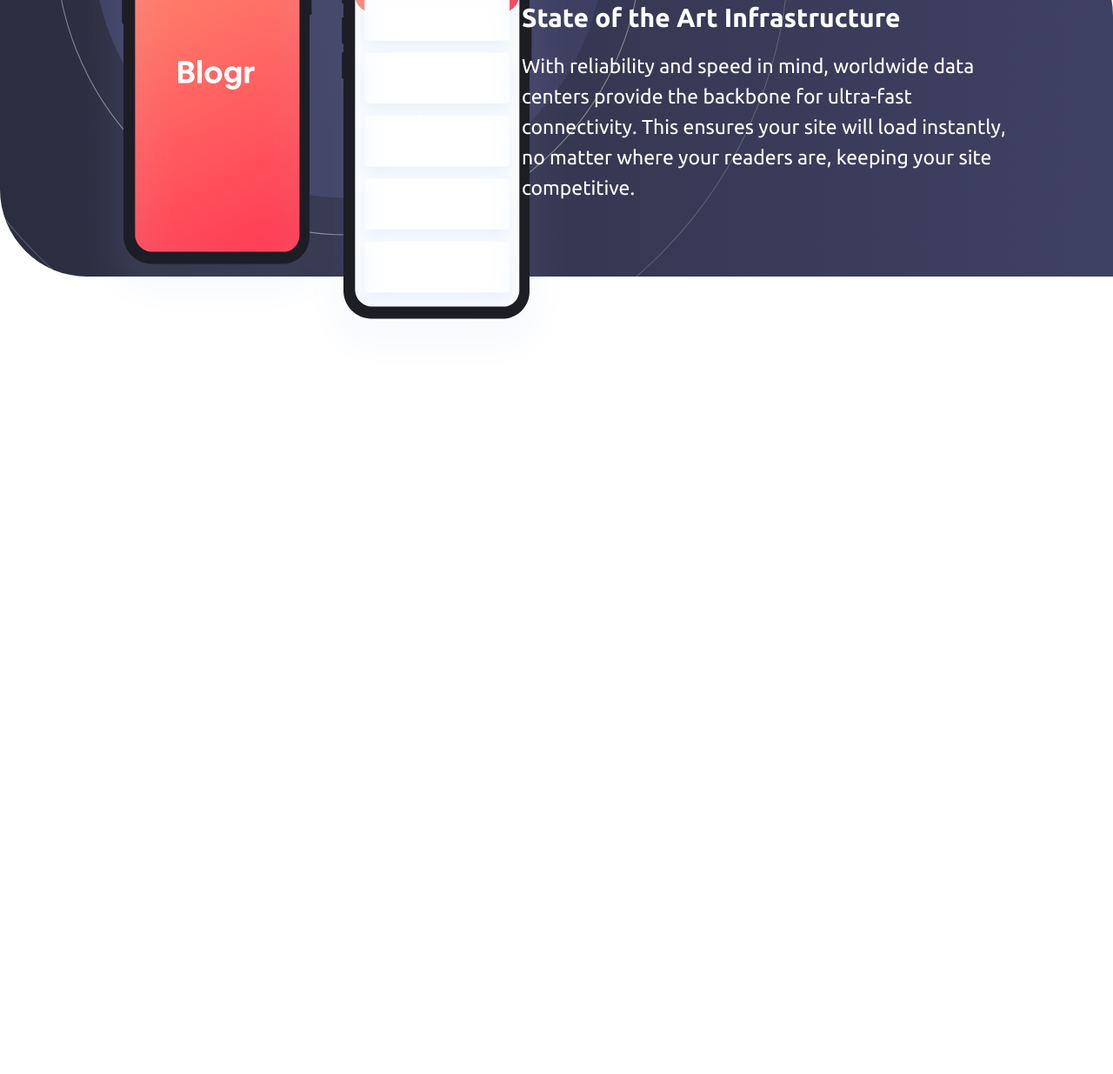
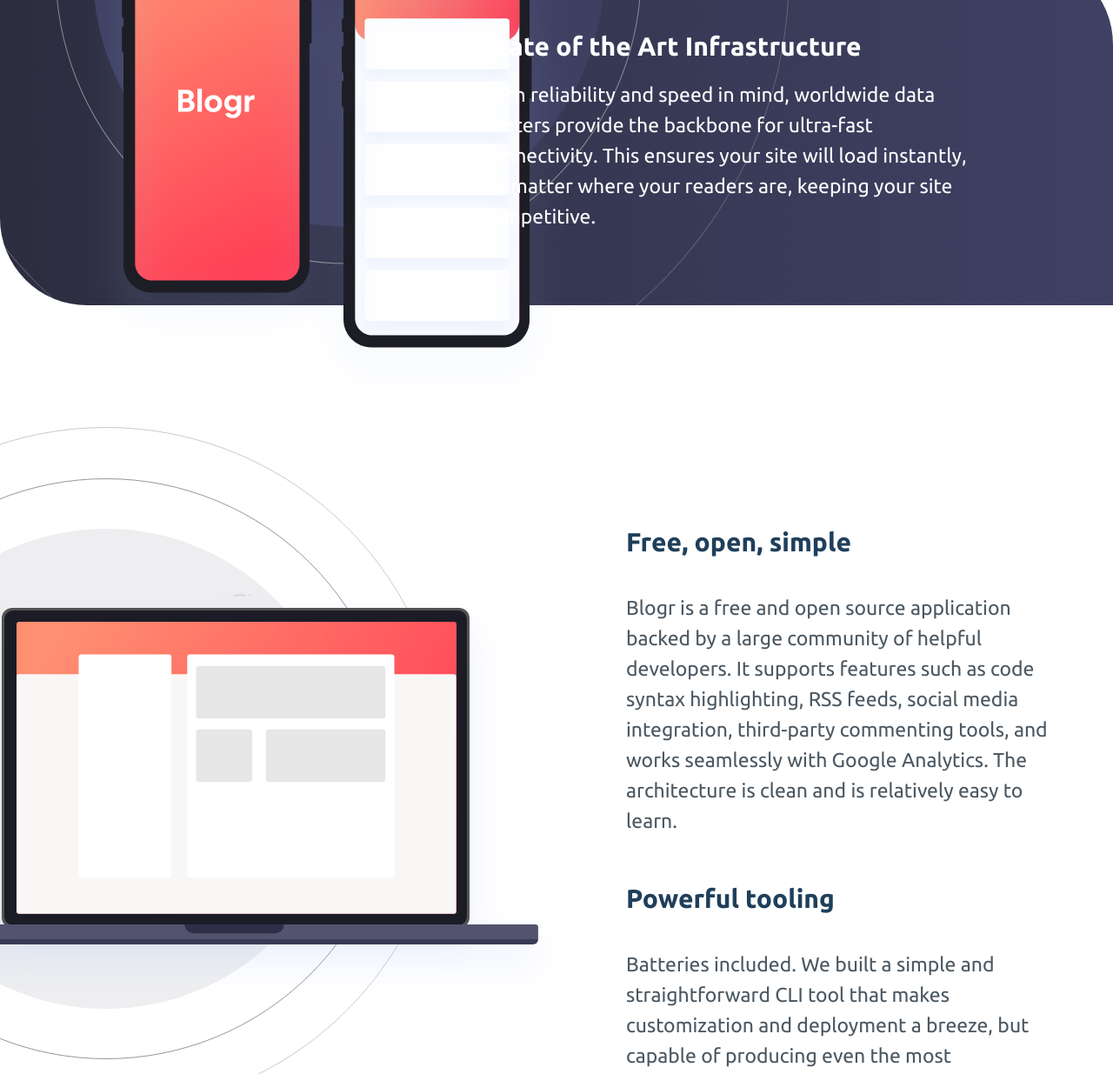
Before and after one commit to axseinga/blogr-landing-page, a website: page index.html in a window 1280 px wide. Shown: the part 1565-2800 px from the top of the page at 87% size. Before the commit the page ends 1992 px from the top, so only its background shows below. Drawn offline with Linux system fonts and the light colour scheme.

Commit message:
add section 3

```diff
--- a/index.html
+++ b/index.html
@@ -117,6 +117,27 @@
         </p>
       </div>
     </section>
+
+    <section class="s3">
+        <div class="s3__left">
+          <img
+            src="./images/illustration-laptop-desktop.svg"
+            alt="Illustration of desktop"
+            class="s3--img"
+          />
+        </div>
+        <div class="s3__right">
+          <h4 class="s3--heading">Free, open, simple</h4>
+          <p class="s3--p">
+            Blogr is a free and open source application backed by a large community of helpful developers. It supports features such as code syntax highlighting, RSS feeds, social media integration, third-party commenting tools, and works seamlessly with Google Analytics. The architecture is clean and is relatively easy to learn.
+          </p>
+          <h4 class="s3--heading">Powerful tooling</h4>
+          <p class="s3--p">
+            Batteries included. We built a simple and straightforward CLI tool that makes customization and deployment a breeze, but capable of producing even the most complicated sites.
+          </p>
+        </div>
+      </div>
+    </section>
     <!--
       <div class="attribution">
       Challenge by
--- a/sass/_home.scss
+++ b/sass/_home.scss
@@ -141,6 +141,7 @@ body {
 
 .s1__intro {
   text-align: center;
+  font-size: 4rem;
   padding: 2rem;
 }
 
@@ -150,6 +151,7 @@ body {
   padding-top: 4rem;
 
   &__left {
+    min-width: min-content;
     max-width: 730px;
     font-size: 2.2rem;
     line-height: 3.5rem;
@@ -193,6 +195,8 @@ body {
   display: flex;
   position: relative;
 
+  margin-bottom: 10rem;
+
   &--img {
     position: absolute;
     top: -70px;
@@ -200,11 +204,12 @@ body {
   }
 
   &__right {
+    min-width: min-content;
     align-self: center;
     padding: 0 2rem 0 2rem;
     max-width: 600px;
     position: absolute;
-    right: 100px;
+    right: 145px;
   }
 
   &--heading {
@@ -214,6 +219,42 @@ body {
 
   &--p {
     font-size: 2.3rem;
+  }
+}
+
+.s3 {
+  font-family: $font-secondary;
+  color: $color-blue-dark;
+
+  display: flex;
+  padding: 4rem;
+
+  &__left {
+    position: relative;
+  }
+
+  &--img {
+    position: absolute;
+    left: -310px;
+  }
+
+  &__right {
+    max-width: 600px;
+    font-size: 2.2rem;
+    line-height: 3.5rem;
+    padding: 10rem 3rem 3rem 3rem;
+    margin-left: 65rem;
+  }
+
+  &--heading {
+    font-size: 3rem;
+    padding: 1.5rem 0 4rem 0;
+  }
+
+  &--p {
+    padding-bottom: 4rem;
+    font-size: 2.3rem;
+    color: $color-grey-medium;
   }
 }
 
```
Also changed, not shown: text.html (+1 -8 lines), css/style.css.
